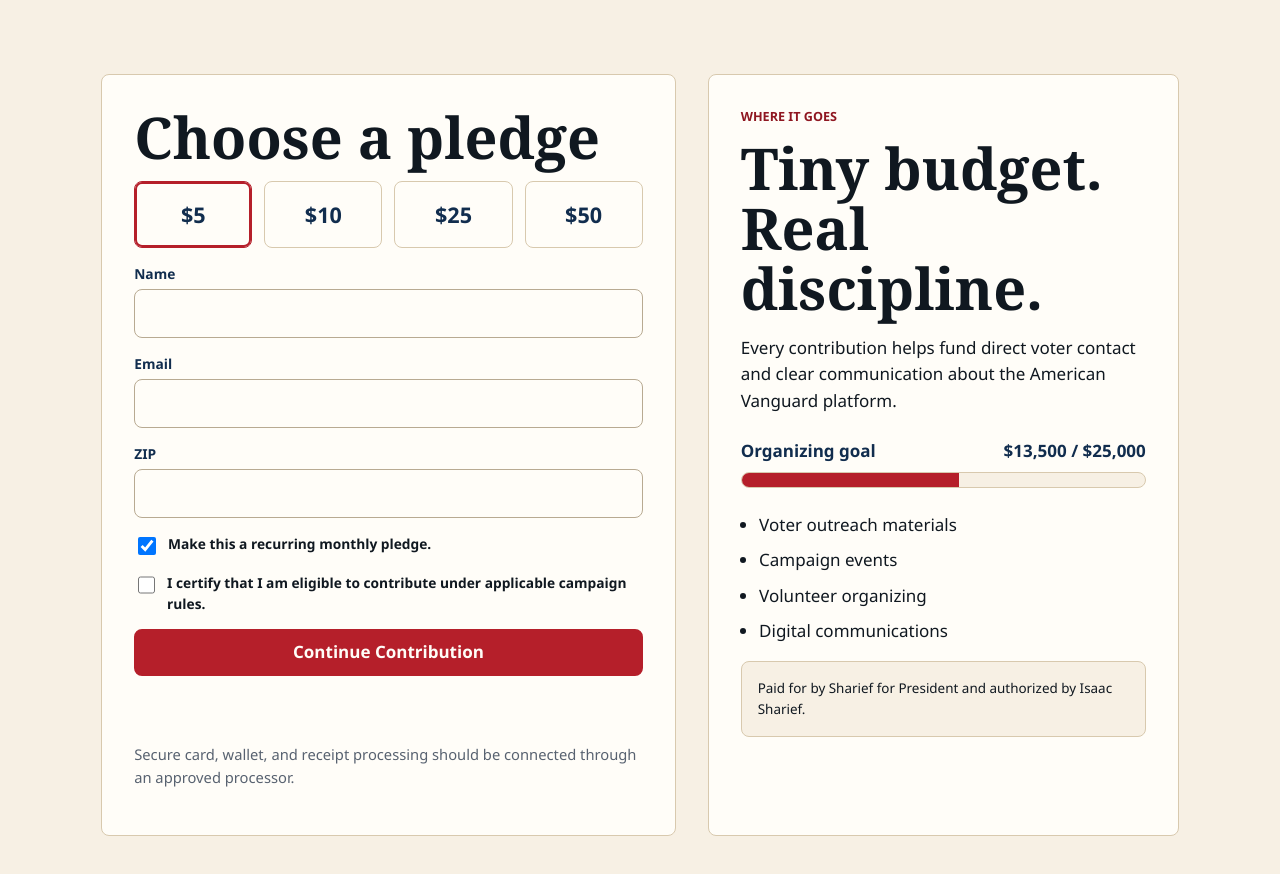
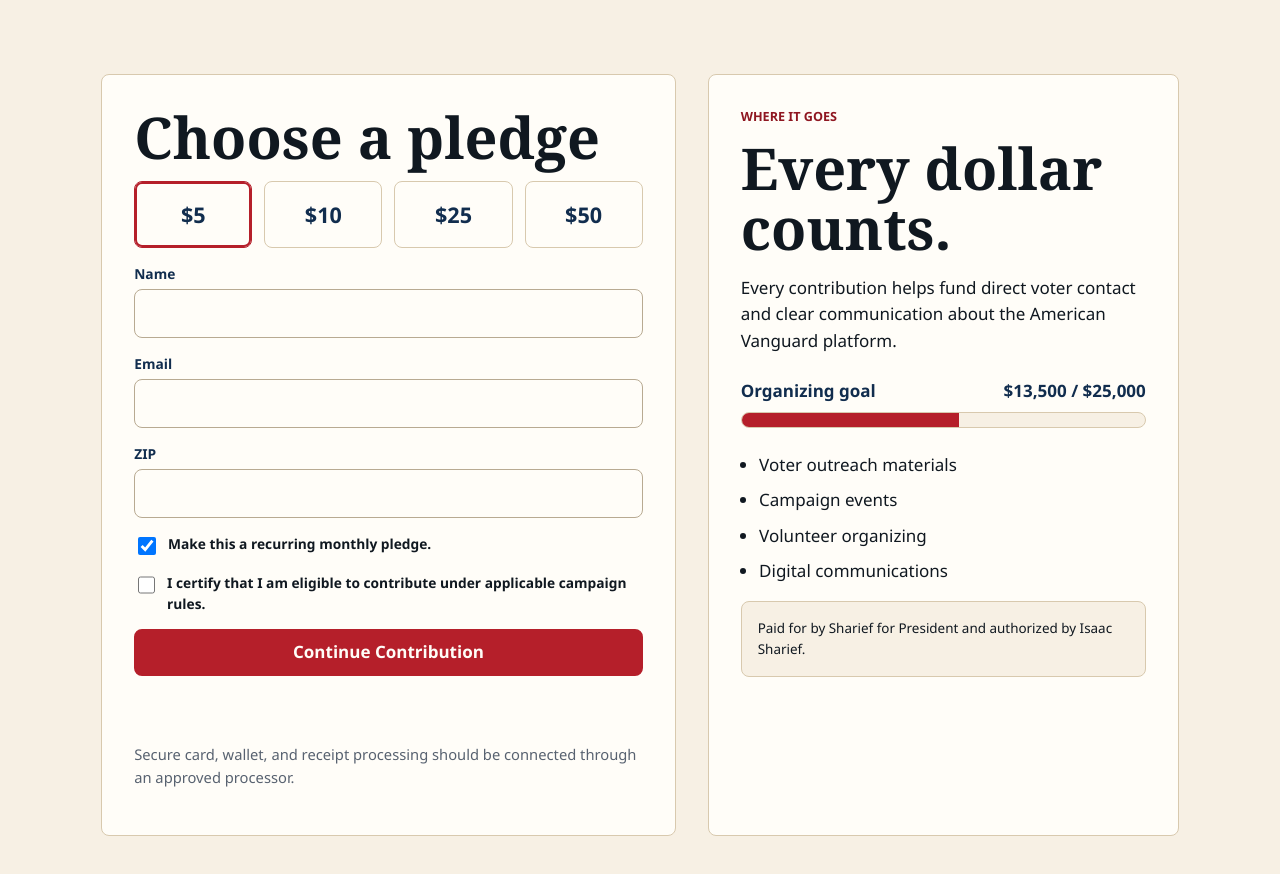
Before and after one commit to iasharief/av, a plain HTML site: page donate.html in a window 1280 px wide. Shown: the part 880-1754 px from the top of the page. Drawn offline with Linux system fonts and the light colour scheme.

Commit message:
Update donate.html

```diff
--- a/donate.html
+++ b/donate.html
@@ -79,7 +79,7 @@
 
         <aside class="funds-panel" aria-labelledby="funds-title">
           <p class="eyebrow">Where it goes</p>
-          <h2 id="funds-title">Tiny budget. Real discipline.</h2>
+          <h2 id="funds-title">Every dollar counts.</h2>
           <p>
             Every contribution helps fund direct voter contact and clear
             communication about the American Vanguard platform.
```
